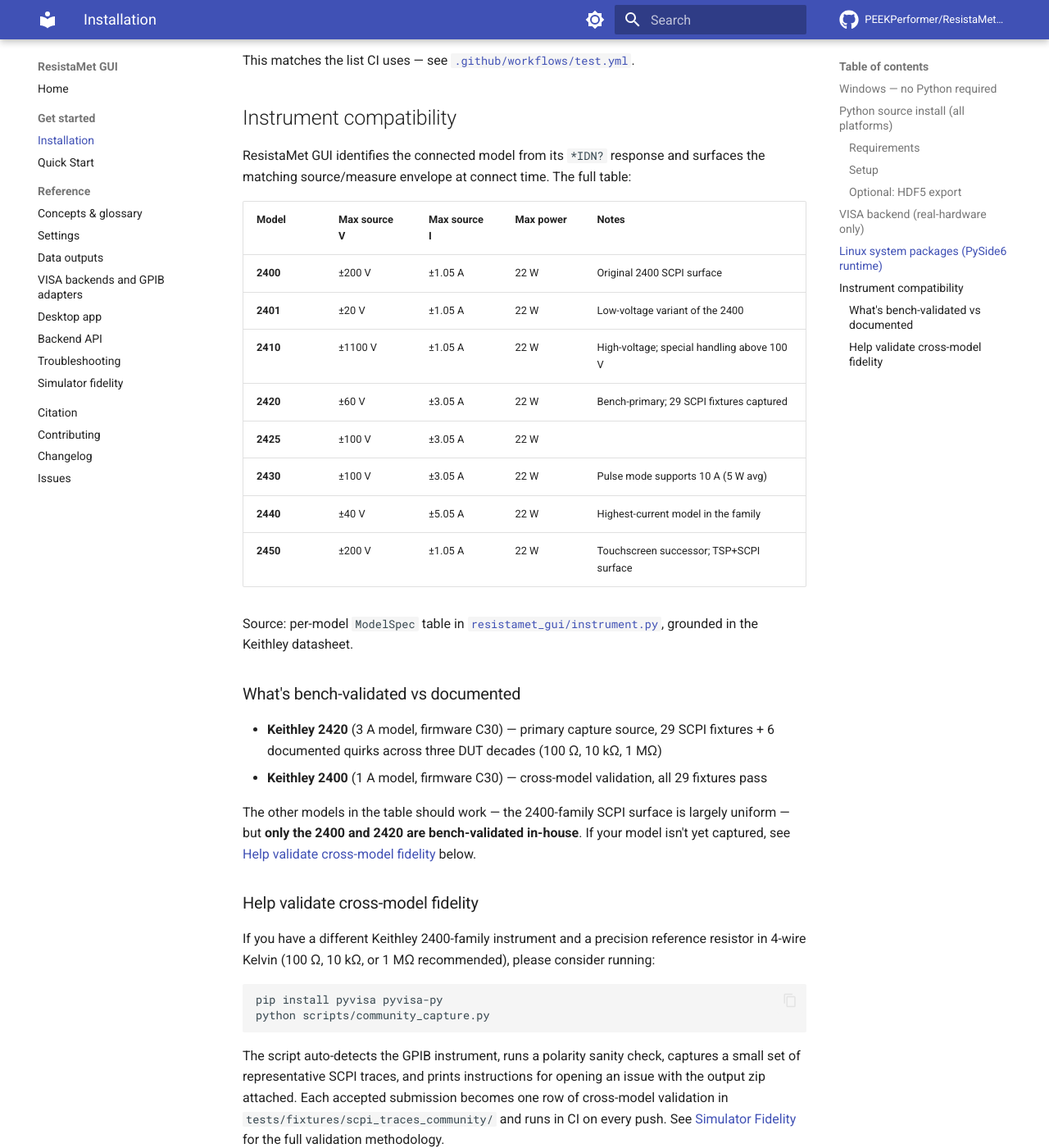
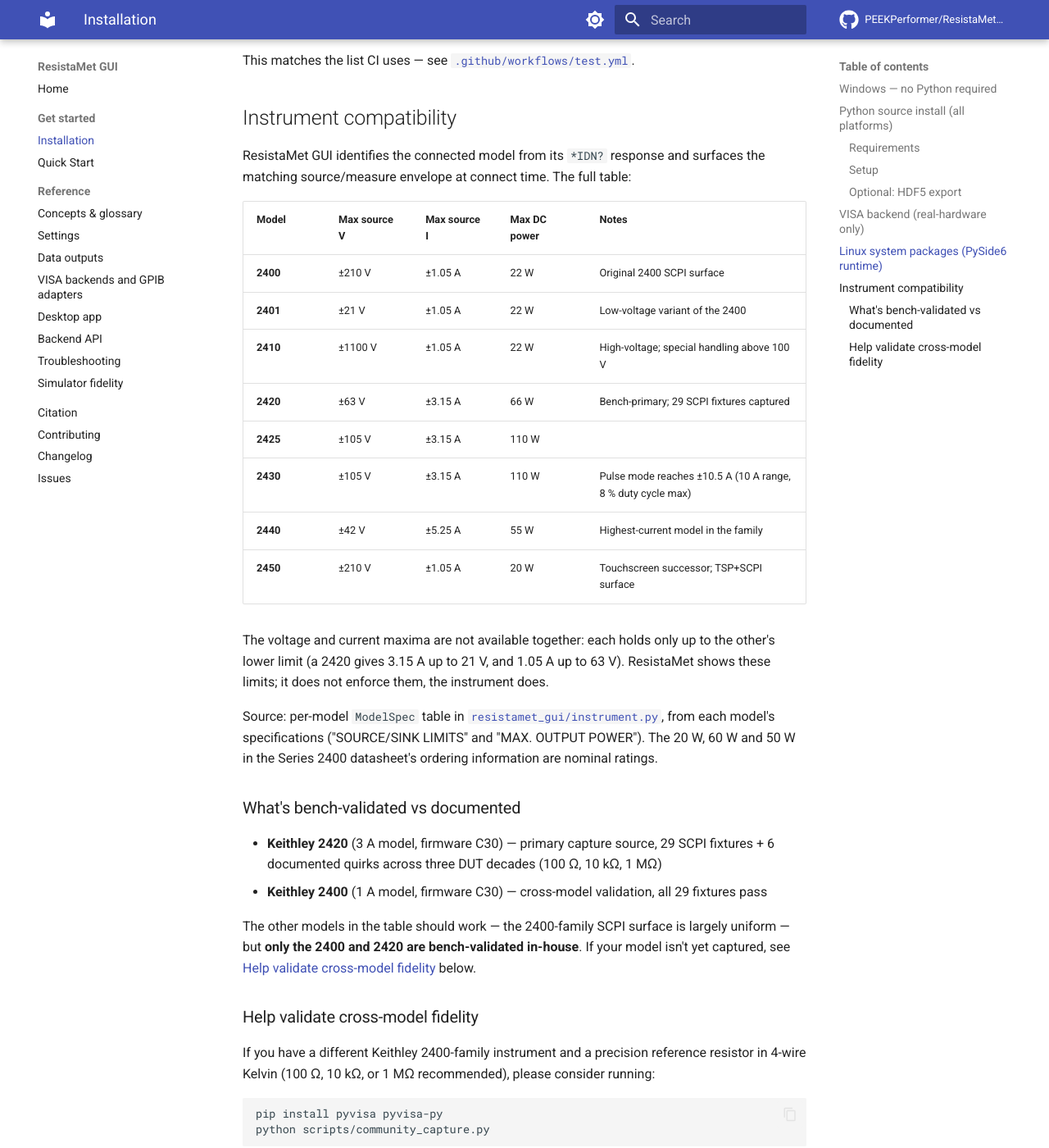
Before and after one commit to PEEKPerformer/ResistaMet-GUI, an MkDocs documentation site: the page built from docs/installation.md, in a window 1280 px wide and 1400 px high, scrolled down 3010 px. Shown: the whole window at 82% size. Built offline with MkDocs 1.6.1 and Material for MkDocs 9.7.7, drawn with Linux system fonts in a browser that asks for light colours; comment, search, counter and statistics services are not loaded.

Commit message:
Take each model's limits from its specifications
Every ModelSpec had 22 W, and the voltages and currents were nominal
range values (60 V, 3.05 A on a 2420) rather than what the instrument
sources. The specifications give, as "SOURCE/SINK LIMITS" and "MAX.
OUTPUT POWER": 2400 and 2401 210 V or 21 V, 1.05 A, 22 W; 2410 1100 V,
1.05 A, 22 W; 2420 63 V, 3.15 A, 66 W; 2425 and 2430 105 V, 3.15 A,
110 W DC; 2440 42 V, 5.25 A, 55 W; 2450 210 V, 1.05 A, 20 W. The 20,
60 and 50 W in the Series 2400 datasheet's ordering information are
nominal ratings.

The voltage-limit read-back was bounded by 105 % of the old nominal
maximum; it is now bounded by the maximum itself, which is the same
bound for the 2420. The community capture script's copy of the table
and the docs follow.

```diff
--- a/docs/installation.md
+++ b/docs/installation.md
@@ -112,18 +112,20 @@
 
 ResistaMet GUI identifies the connected model from its `*IDN?` response and surfaces the matching source/measure envelope at connect time. The full table:
 
-| Model | Max source V | Max source I | Max power | Notes |
+| Model | Max source V | Max source I | Max DC power | Notes |
 |---|---|---|---|---|
-| **2400** | ±200 V | ±1.05 A | 22 W | Original 2400 SCPI surface |
-| **2401** | ±20 V | ±1.05 A | 22 W | Low-voltage variant of the 2400 |
+| **2400** | ±210 V | ±1.05 A | 22 W | Original 2400 SCPI surface |
+| **2401** | ±21 V | ±1.05 A | 22 W | Low-voltage variant of the 2400 |
 | **2410** | ±1100 V | ±1.05 A | 22 W | High-voltage; special handling above 100 V |
-| **2420** | ±60 V | ±3.05 A | 22 W | Bench-primary; 29 SCPI fixtures captured |
-| **2425** | ±100 V | ±3.05 A | 22 W |  |
-| **2430** | ±100 V | ±3.05 A | 22 W | Pulse mode supports 10 A (5 W avg) |
-| **2440** | ±40 V | ±5.05 A | 22 W | Highest-current model in the family |
-| **2450** | ±200 V | ±1.05 A | 22 W | Touchscreen successor; TSP+SCPI surface |
+| **2420** | ±63 V | ±3.15 A | 66 W | Bench-primary; 29 SCPI fixtures captured |
+| **2425** | ±105 V | ±3.15 A | 110 W |  |
+| **2430** | ±105 V | ±3.15 A | 110 W | Pulse mode reaches ±10.5 A (10 A range, 8 % duty cycle max) |
+| **2440** | ±42 V | ±5.25 A | 55 W | Highest-current model in the family |
+| **2450** | ±210 V | ±1.05 A | 20 W | Touchscreen successor; TSP+SCPI surface |
 
-Source: per-model `ModelSpec` table in [`resistamet_gui/instrument.py`](https://github.com/PEEKPerformer/ResistaMet-GUI/blob/main/resistamet_gui/instrument.py), grounded in the Keithley datasheet.
+The voltage and current maxima are not available together: each holds only up to the other's lower limit (a 2420 gives 3.15 A up to 21 V, and 1.05 A up to 63 V). ResistaMet shows these limits; it does not enforce them, the instrument does.
+
+Source: per-model `ModelSpec` table in [`resistamet_gui/instrument.py`](https://github.com/PEEKPerformer/ResistaMet-GUI/blob/main/resistamet_gui/instrument.py), from each model's specifications ("SOURCE/SINK LIMITS" and "MAX. OUTPUT POWER"). The 20 W, 60 W and 50 W in the Series 2400 datasheet's ordering information are nominal ratings.
 
 ### What's bench-validated vs documented
 
```
Also changed, not shown: CHANGELOG.md (+1 -0 lines), docs/api.md (+1 -1 lines), 6 other files.
